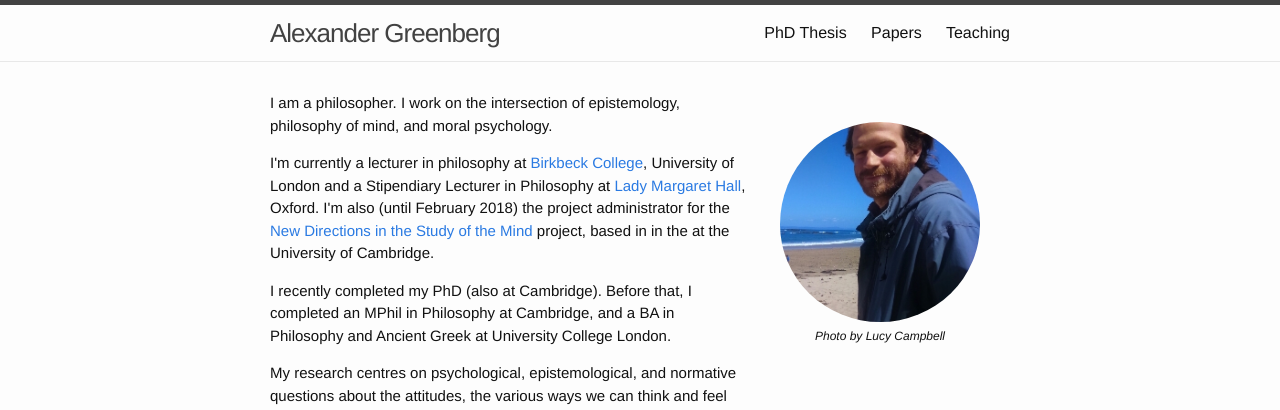
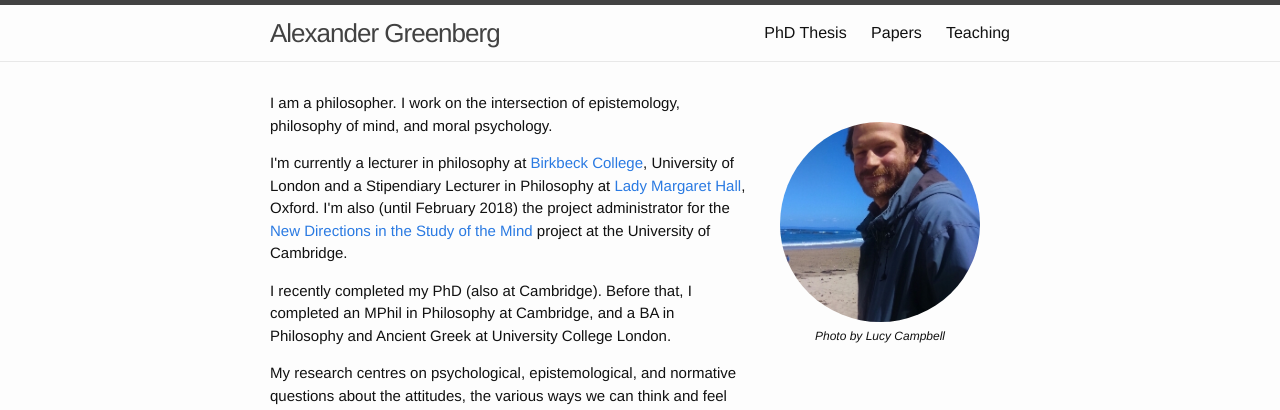
Before and after one commit to alexandergreenberg/alexandergreenberg.github.io, a Jekyll site: the page built from index.html, in a window 1280 px wide. Shown: the top 410 px of the page. Built offline with Jekyll 4.4.1, drawn with Linux system fonts in a browser that asks for light colours; some web fonts are replaced.

Commit message:
Update index.html

```diff
--- a/index.html
+++ b/index.html
@@ -9,7 +9,7 @@
     <p class="photo-credit"><em>Photo by Lucy Campbell</em></p>
   </div>
     <p class="paragraph">I am a philosopher. I work on the intersection of epistemology, philosophy of mind, and moral psychology.</p>
-  <p class="paragraph">I'm currently a lecturer in philosophy at <a href="http://www.bbk.ac.uk/philosophy/">Birkbeck College</a>, University of London and a Stipendiary Lecturer in Philosophy at <a href="http://www.lmh.ox.ac.uk">Lady Margaret Hall</a>, Oxford. I'm also (until February 2018) the project administrator for the <a href="http://www.newdirectionsproject.com" target="_blank">New Directions in the Study of the Mind</a> project, based in in the at the University of Cambridge.</p>
+  <p class="paragraph">I'm currently a lecturer in philosophy at <a href="http://www.bbk.ac.uk/philosophy/">Birkbeck College</a>, University of London and a Stipendiary Lecturer in Philosophy at <a href="http://www.lmh.ox.ac.uk">Lady Margaret Hall</a>, Oxford. I'm also (until February 2018) the project administrator for the <a href="http://www.newdirectionsproject.com" target="_blank">New Directions in the Study of the Mind</a> project at the University of Cambridge.</p>
     <p class="paragraph">I recently completed my PhD (also at Cambridge). Before that, I completed an MPhil in Philosophy at Cambridge, and a BA in Philosophy and Ancient Greek at University College London.</p>
     <p class="paragraph">My research centres on psychological, epistemological, and normative questions about the attitudes, the various ways we can think and feel about things. These questions include:</p>
       <ul class="questions-list">
```
